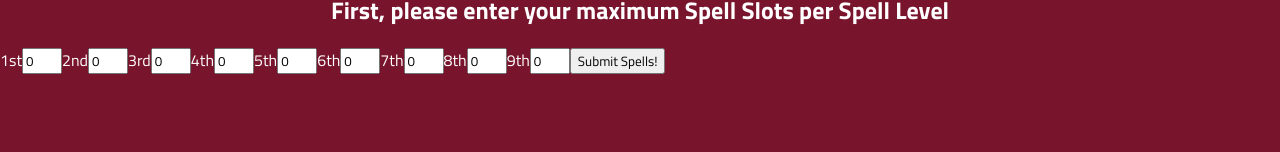
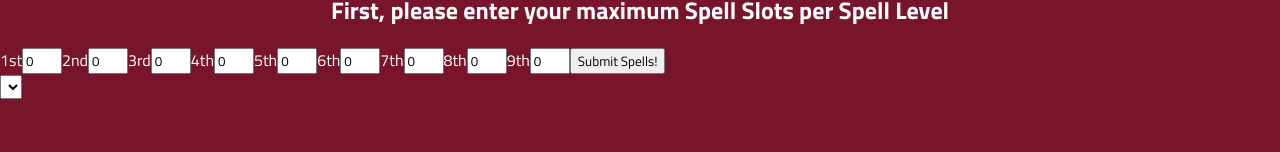
Before and after one commit to zachjjohns/SpellSpotter, a React (Create React App) app: page / in a window 1280 px wide. Shown: the part 148-300 px from the top of the page. Built offline with nearby package versions, Linux system fonts and the light colour scheme; no server answers.

Commit message:
Update spells state fetch to access results array

```diff
--- a/src/components/App/App.js
+++ b/src/components/App/App.js
@@ -17,7 +17,7 @@ export default class App extends Component {
   componentDidMount = async () => {
     try {
       const fetchedSpells = await getSpells();
-      this.setState({spells: fetchedSpells})
+      this.setState({spells: fetchedSpells.results})
     } catch (error) {
       this.setState({error: "Could not retrieve spells! The Head Wizard probably found the ale again."})
     }
--- a/src/components/SpellSelect/SpellSelect.js
+++ b/src/components/SpellSelect/SpellSelect.js
@@ -4,8 +4,6 @@ import React from 'react'
 
 export default function SpellSelect({ spells }) {
   return (
-    <div>
-
-    </div>
+    <select className="spells-dropdown">{console.log(spells)}</select>
   )
 }
```
